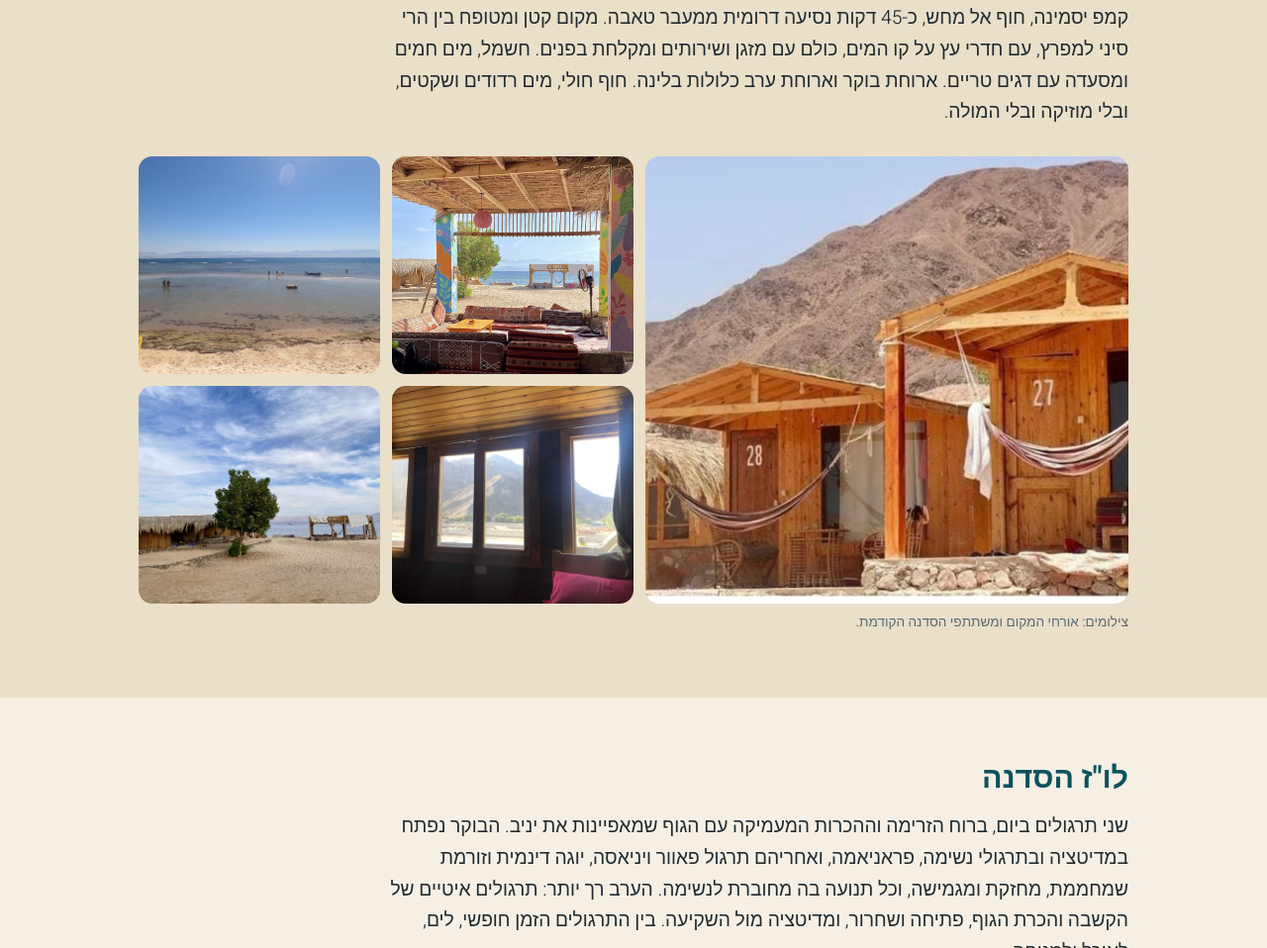
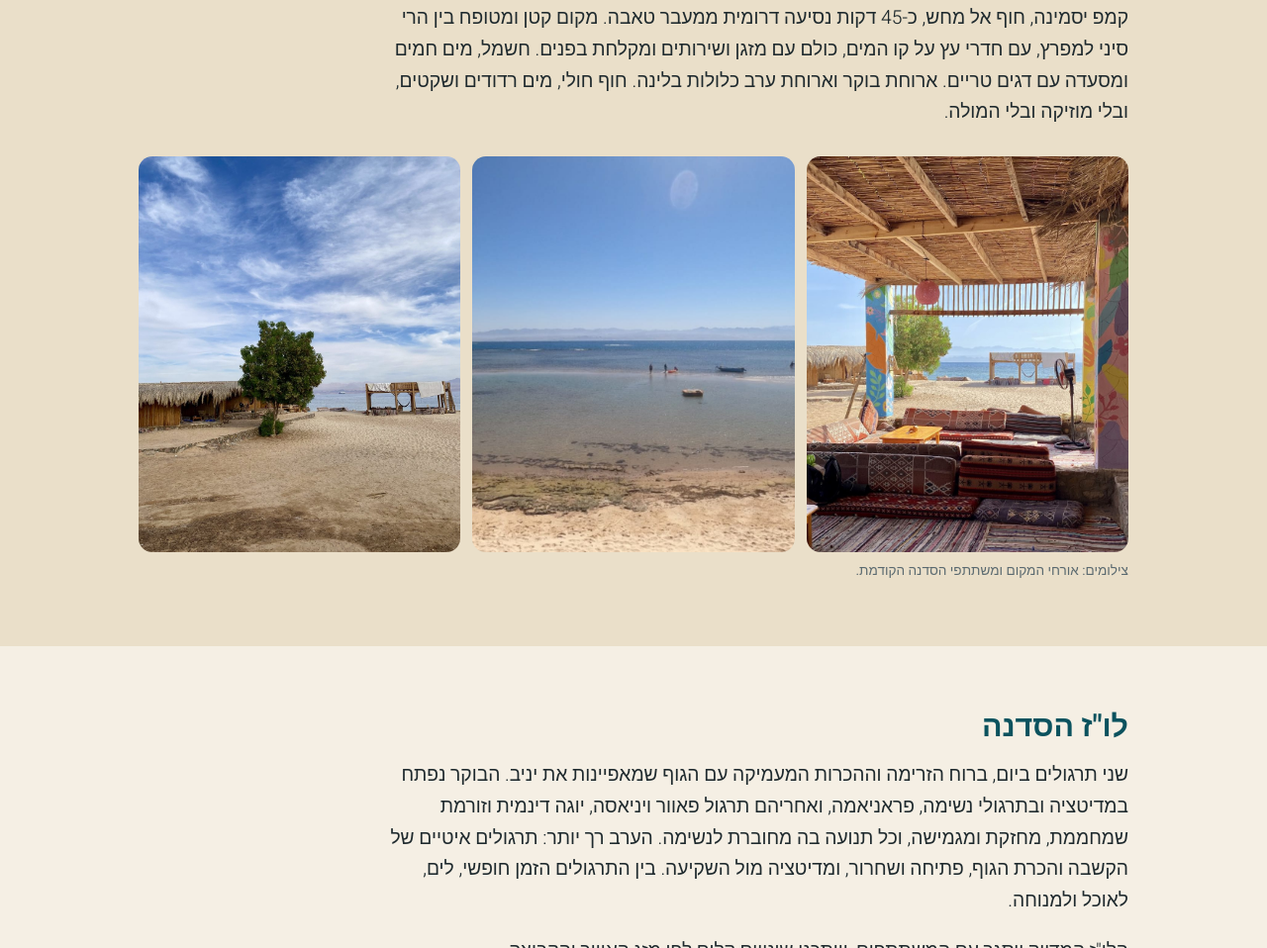
Before and after one commit to netacello/yoga-retreat-yaniv-shaya, a plain HTML site: page index.html in a window 1280 px wide. Shown: the part 2761-3719 px from the top of the page at 99% size. Drawn offline with Linux system fonts and the light colour scheme.

Commit message:
Place gallery: remove the cabins and room-interior photos, three photos in one row
Co-Authored-By: Claude Opus 5.5 <noreply@anthropic.com>
Claude-Session: https://claude.ai/code/session_01LhbikvKGZNDQAHhdpyu1Y7

```diff
--- a/index.html
+++ b/index.html
@@ -67,6 +67,8 @@
   .gallery img{width:100%;height:100%;object-fit:cover;border-radius:14px;display:block}
   .gallery img.tall{grid-row:span 2}
   @media (max-width:720px){.gallery{grid-template-columns:1fr 1fr;grid-auto-rows:160px}}
+  .gallery.three-up{grid-template-columns:repeat(3,1fr);grid-auto-rows:400px}
+  @media (max-width:720px){.gallery.three-up{grid-template-columns:repeat(3,1fr);grid-auto-rows:220px;gap:8px}}
   .moments{display:grid;grid-template-columns:repeat(4,1fr);grid-auto-rows:190px;grid-auto-flow:dense;gap:12px}
   .moments img{width:100%;height:100%;object-fit:cover;border-radius:14px;display:block;grid-row:span 2}
   .moments img.wide{grid-column:span 2}
@@ -168,11 +170,9 @@
     <h2>המקום</h2>
     <p class="lead">קמפ יסמינה, חוף אל מחש, כ-45 דקות נסיעה דרומית ממעבר טאבה. מקום קטן ומטופח בין הרי סיני למפרץ, עם חדרי עץ על קו המים, כולם עם מזגן ושירותים ומקלחת בפנים. חשמל, מים חמים ומסעדה עם דגים טריים. ארוחת בוקר וארוחת ערב כלולות בלינה. חוף חולי, מים רדודים ושקטים, ובלי מוזיקה ובלי המולה.</p>
     <figure style="margin:28px 0 0">
-      <div class="gallery">
-        <img class="tall" src="img/yasmina/yasmina_rooms.jpg" alt="חדרי העץ בקמפ יסמינה, חוף אל מחש">
+      <div class="gallery three-up">
         <img src="img/yasmina/yasmina_lounge.jpg" alt="פינת הישיבה המוצלת מול החוף">
         <img src="img/yasmina/yasmina_shallow.jpg" alt="המים הרדודים והשקטים מול הקמפ">
-        <img src="img/yasmina/yasmina_room_inside.jpg" alt="חדר מבפנים, חלון אל ההרים">
         <img src="img/yasmina/yasmina_tree_beach.jpg" alt="החוף והבקתות בקמפ">
       </div>
       <figcaption>צילומים: אורחי המקום ומשתתפי הסדנה הקודמת.</figcaption>
```
Also changed, not shown: img/yasmina/yasmina_room_inside.jpg (deleted), img/yasmina/yasmina_rooms.jpg (deleted).
